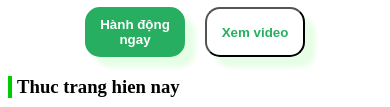
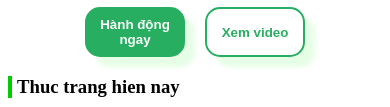
Before and after one commit to vanhoa282/12a1ns2, a plain HTML site: page index.html in a window 390 px wide. Shown: the part 546-653 px from the top of the page. Drawn offline with Linux system fonts and the light colour scheme.

Commit message:
Update styles.css

```diff
--- a/styles.css
+++ b/styles.css
@@ -192,7 +192,7 @@
     width: 100px;
     height: 50px;
     background-color: white;
-    border: 2px soild green;
+    border: 2px solid #27ae60;
     border-radius: 15px;
     color: #27ae60;
     text-align: center;
```
